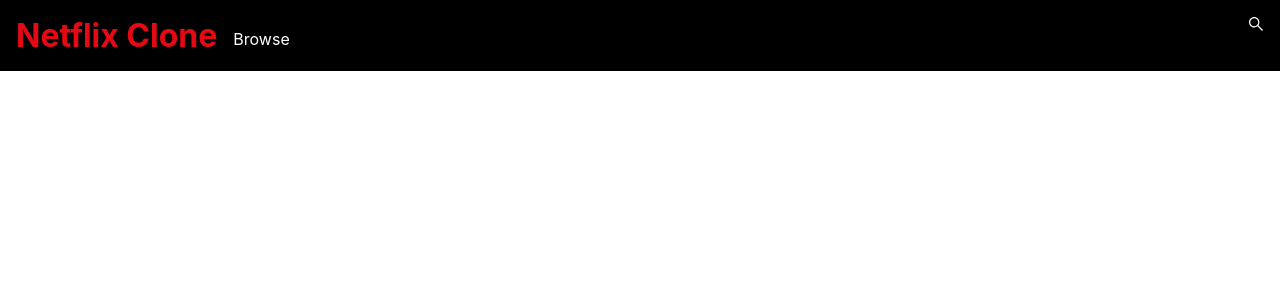
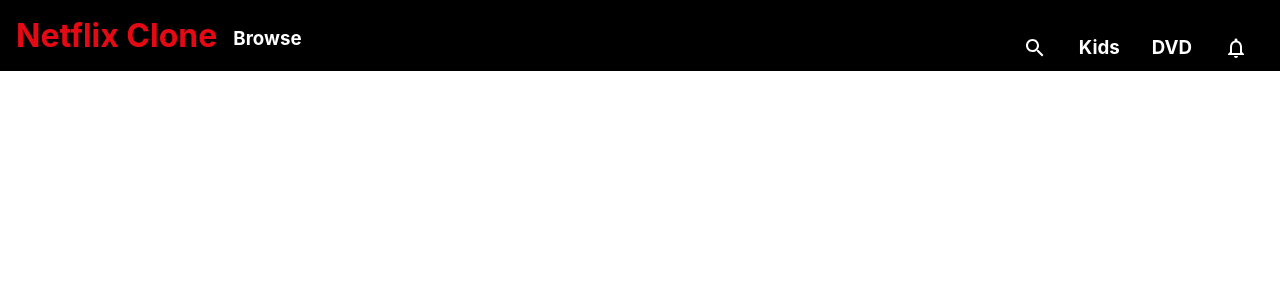
Before and after one commit to zasuh/netflix-home-clone, a React (Create React App) app: page / in a window 1280 px wide. Shown: the top 300 px of the page. Built offline with nearby package versions, Linux system fonts and the light colour scheme.

Commit message:
[NC] Added: Search icon styling, kids, dvd and notification

```diff
--- a/src/components/navbar.tsx
+++ b/src/components/navbar.tsx
@@ -1,6 +1,6 @@
 import React from 'react';
 import styled from 'styled-components';
-import { FaSistrix } from "react-icons/fa";
+import { MdSearch, MdNotificationsNone } from "react-icons/md";
 
 const NavbarOuterWrapper = styled.header`
 	background: black;
@@ -9,7 +9,7 @@ const NavbarOuterWrapper = styled.header`
 const NavbarInnerWrapper = styled.div`
 	margin: 0 auto;
 	max-width: 960;
-	padding: 1rem 1rem;
+  padding: 1rem 1rem;
 `
 
 const NavbarTitle = styled.h1`
@@ -18,7 +18,7 @@ const NavbarTitle = styled.h1`
   color: #E50914;
 `
 
-const Browse = styled.div`
+const Browse = styled.h3`
   position: relative;
   bottom: 2px;
   display: inline-block;
@@ -27,12 +27,23 @@ const Browse = styled.div`
   margin: 0;
 `
 
-const Icons = styled.div`
+const ContentRight = styled.div`
   display: inline-block;
   color: white;
   float: right;
   padding: 0 0 0 1rem;
   margin: 0;
+  h3 {
+    display: inline-block;
+    position: relative;
+    bottom: 2px;
+    padding: 0 1rem 1rem 1rem;
+  }
+  svg {
+    position: relative;
+    top: 20px;
+    padding: 0 1rem 1rem 1rem;
+  }
 `
 
 const Navbar: React.FC = () => {
@@ -41,9 +52,12 @@ const Navbar: React.FC = () => {
       <NavbarInnerWrapper>
         <NavbarTitle>Netflix Clone</NavbarTitle>
         <Browse>Browse</Browse>
-        <Icons>
-          <FaSistrix />
-        </Icons>
+        <ContentRight>
+          <MdSearch size="1.5em" />
+          <h3>Kids</h3>
+          <h3>DVD</h3>
+          <MdNotificationsNone size="1.5em" />
+        </ContentRight>
       </NavbarInnerWrapper>
     </NavbarOuterWrapper>
   );
```
